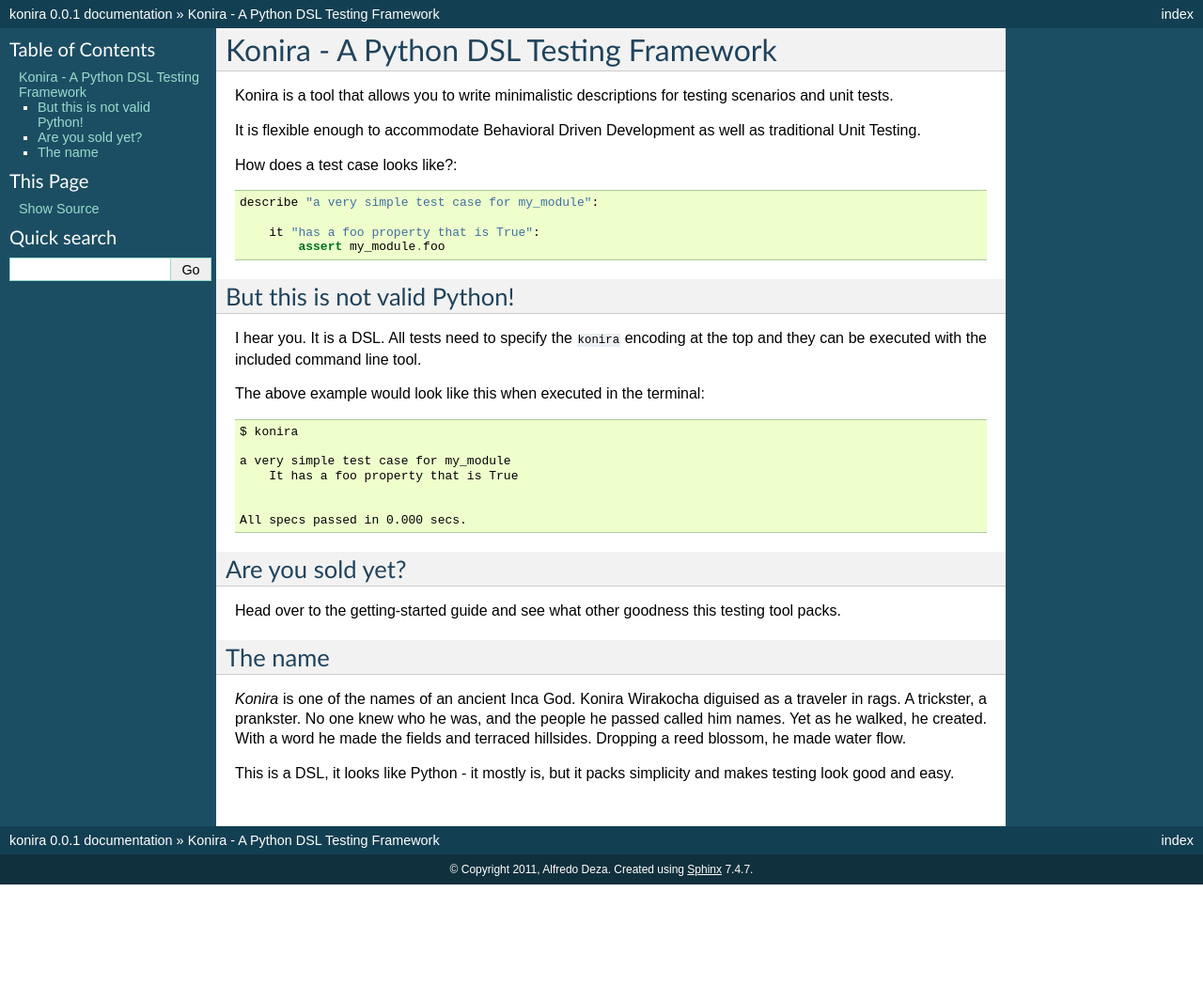
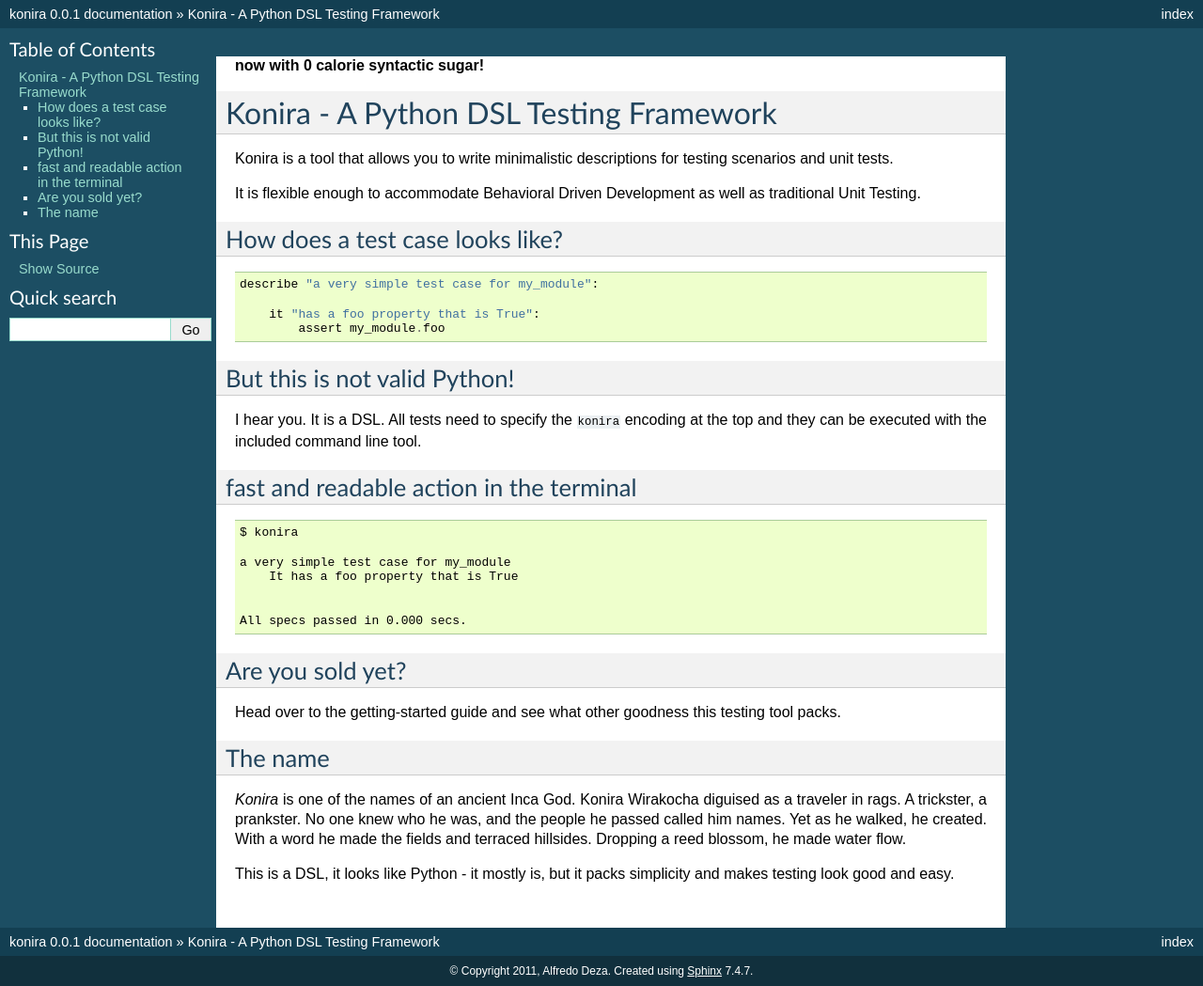
Before and after one commit to alfredodeza/konira, a Sphinx documentation site: the page built from docs/index.rst, in a window 1280 px wide. Shown: the whole page at 94% size. Built offline with Sphinx 7.4.7, drawn with Linux system fonts in a browser that asks for light colours; before the commit the page ends 941 px from its top, so only the background shows below that.

Commit message:
adding styles and html

```diff
--- a/docs/index.rst
+++ b/docs/index.rst
@@ -1,7 +1,4 @@
-.. konira documentation master file, created by
-   sphinx-quickstart on Wed Mar  9 17:14:43 2011.
-   You can adapt this file completely to your liking, but it should at least
-   contain the root `toctree` directive.
+.. rubric:: now with 0 calorie syntactic sugar!
 
 Konira - A Python DSL Testing Framework
 =======================================
@@ -12,20 +9,32 @@
 Development as well as traditional Unit Testing.
 
 
-How does a test case looks like?::
 
+How does a test case looks like?
+------------------------------------
+
+.. highlight:: ruby
+
+::
 
     describe "a very simple test case for my_module":
 
         it "has a foo property that is True":
             assert my_module.foo
 
+
 But this is not valid Python!
------------------------------
+---------------------------------
+
 I hear you. It is a DSL. All tests need to specify the ``konira`` encoding
 at the top and they can be executed with the included command line tool.
 
-The above example would look like this when executed in the terminal::
+fast and readable action in the terminal
+--------------------------------------------
+
+.. highlight:: text
+
+::
 
     $ konira
 
@@ -37,13 +46,15 @@
 
 
 Are you sold yet?
------------------
+---------------------
+
 Head over to the :ref:`getting-started` guide and see what other goodness this
 testing tool packs.
 
 
 The name
---------
+------------
+
 *Konira* is one of the names of an ancient Inca God. Konira Wirakocha diguised
 as a traveler in rags. A trickster, a prankster. No one knew who he was, and the
 people he passed called him names. Yet as he walked, he created. With a word he
```
